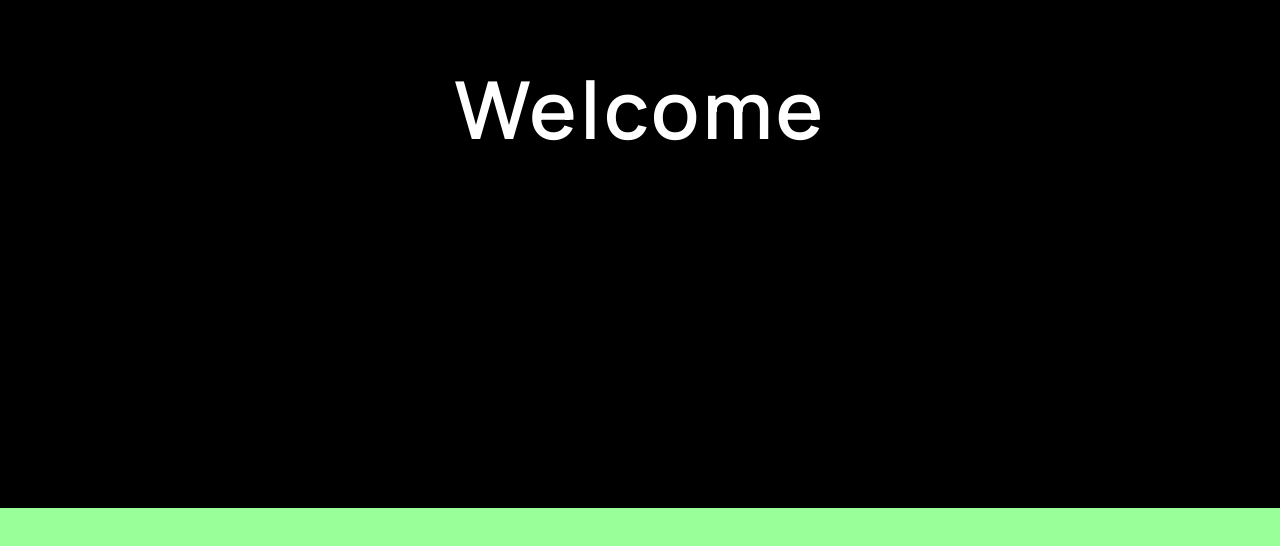
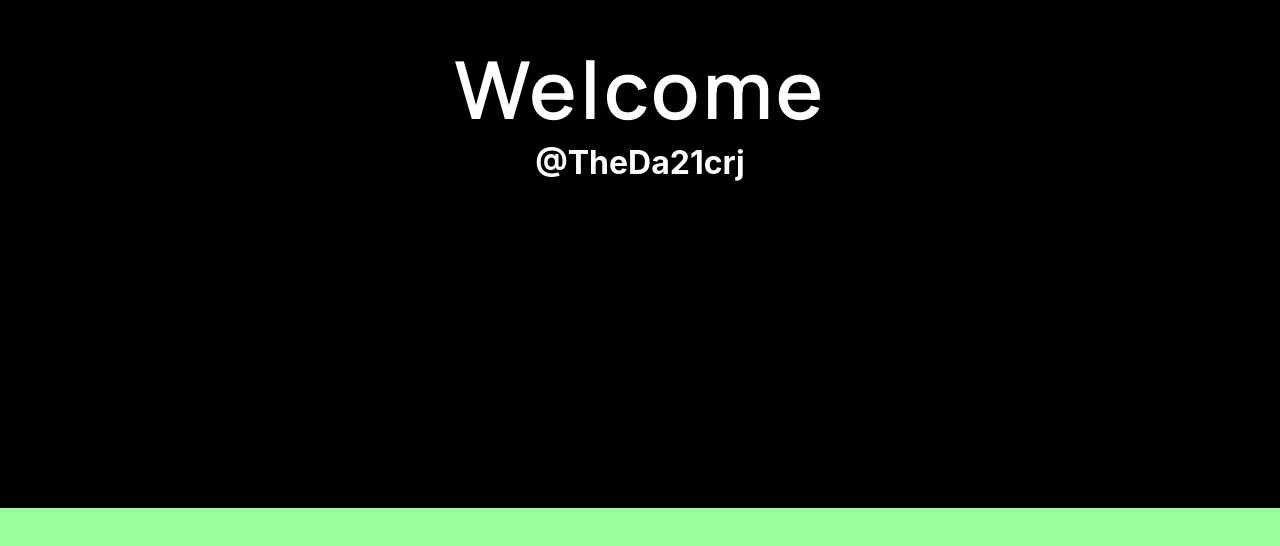
Before and after one commit to TheDa21crj/Portfolio, a React (Create React App) app: page / in a window 1280 px wide. Shown: the part 292-838 px from the top of the page. Built offline with nearby package versions, Linux system fonts and the light colour scheme.

Commit message:
flex changed

```diff
--- a/src/Components/CSS/Nav.css
+++ b/src/Components/CSS/Nav.css
@@ -7,6 +7,7 @@
     height: 100vh;
     background-color: black;
     display: flex;
+    flex-direction: column;
     justify-content: center;
     align-items: center;
     overflow: hidden;
@@ -18,7 +19,9 @@
     overflow: hidden;
 }
 
-.h1Wel {
+.h1WelPar1 {}
+
+.h1Wel1 {
     /* transform: translateY(100%); */
     font-size: 5rem;
     letter-spacing: 0.18rem;
--- a/src/Components/Nav.js
+++ b/src/Components/Nav.js
@@ -11,7 +11,7 @@ export default function Nav() {
   const [nav, setnav] = useState(false);
 
   // useEffect(() => {
-  //   gsap.to(".h1Wel", { y: "0%", duration: 1, stagger: 0.25 });
+  //   gsap.to(".h1Wel1", { y: "0%", duration: 1, stagger: 0.25 });
   //   gsap.to("#slider", { y: "-100%", duration: 2, delay: 0.75 });
   //   gsap.to("#NavBackDrop", { y: "-100%", duration: 1 }, "-=1");
   //   gsap.to(".text", { y: "0%", duration: 1 }, "-=0.2");
@@ -64,7 +64,10 @@ export default function Nav() {
       </div>
       <div id="NavBackDrop">
         <div className="h1WelPar">
-          <h1 className="h1Wel">Welcome</h1>
+          <h1 className="h1Wel1">Welcome</h1>
+        </div>
+        <div className="h1WelPar1">
+          <h1 className="h1Wel2">@TheDa21crj</h1>
         </div>
       </div>
       <div id="slider"></div>
```
